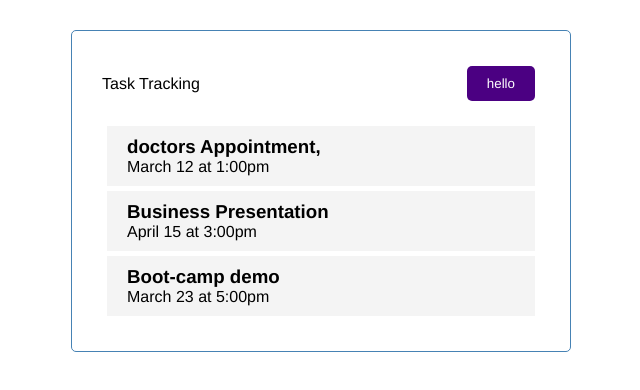
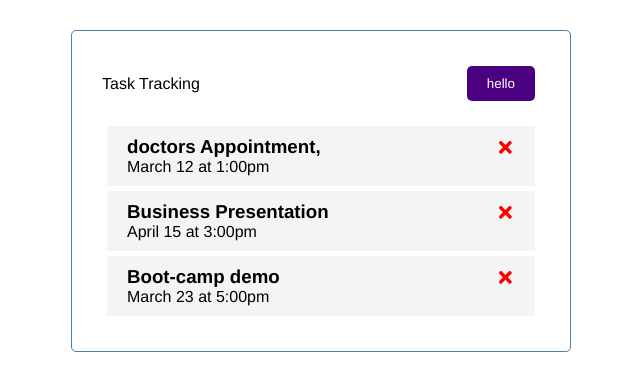
Before and after one commit to Code-250/Task-Tracker, a React (Create React App) app: page / in a window 1280 px wide. Shown: the top 390 px of the page, without its empty margins (319-959 px from the left). Built offline with nearby package versions, Linux system fonts and the light colour scheme.

Commit message:
added a delete button to our tasks

```diff
--- a/src/App.js
+++ b/src/App.js
@@ -22,10 +22,22 @@ function App (){
             reminder:true,
         },
     ])
+
+    //               delete Task         \\
+
+    const deleteTask = (id)=>{
+        setTasks(tasks.filter((task)=>
+        task.id !== id))
+    }
     return(
           <div className="container">
               <Header/>
-             <Tasks tasks={tasks}/>
+             {tasks.length >0 ? (<Tasks
+             tasks={tasks}
+             onDelete={deleteTask}/>
+             ) :(
+                 "No Task To Show"
+             )}
           </div>
 
     )
--- a/src/components/Task.js
+++ b/src/components/Task.js
@@ -1,9 +1,12 @@
-import React from 'react'
+import {FaTimes} from "react-icons/fa"
 
-const Task = ({task}) => {
+const Task = ({task, onDelete}) => {
     return (
         <div className="task">
-            <h3>{task.text}</h3>
+            <h3>{task.text}
+                <FaTimes style={{color:"red", cursor:"pointer"}}
+                onClick={()=>onDelete(task.id)}/>
+            </h3>
             <p>{task.day}</p>
         </div>
     )
--- a/src/components/Tasks.js
+++ b/src/components/Tasks.js
@@ -1,10 +1,11 @@
 import Task from "./Task"
 
-const Tasks = ({tasks}) => {
+const Tasks = ({tasks, onDelete}) => {
     return (
         <>
             {tasks.map((task)=>{
-               return <Task key={task.id} task={task}/>
+               return <Task key={task.id} task={task}
+               onDelete={onDelete}/>
             })}
         </>
     )
```
Also changed, not shown: 1 other file (tests, documents, lock files or other folders).
